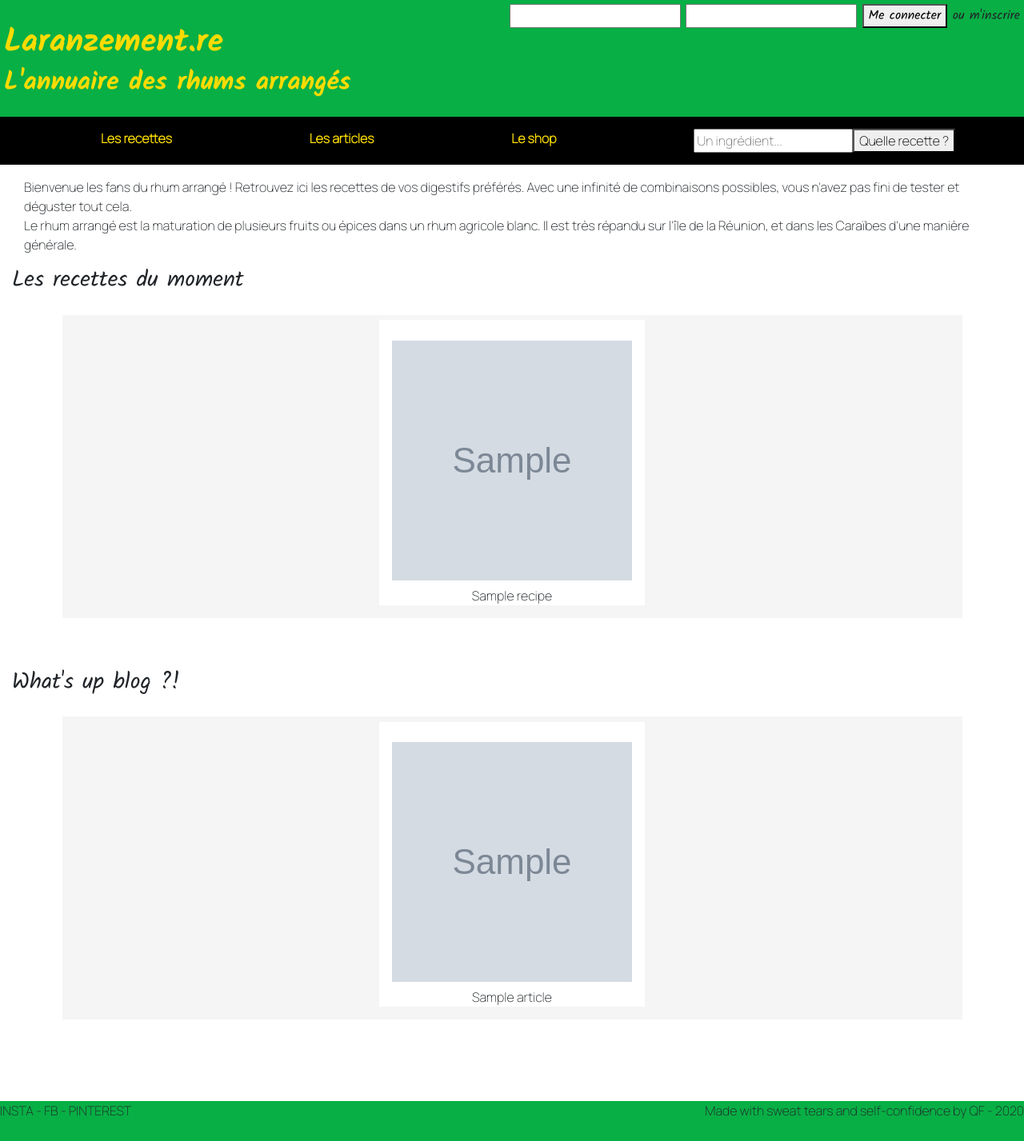
After one commit to pickforbass/laranzemen.re, a PHP site: page /process/vues/index.php in a window 1280 px wide. The commit adds this page. Shown: the whole page at 80% size. Run offline with PHP 8.4, Linux system fonts and the light colour scheme; tables that the repository leaves empty or names only in its code hold one stand-in row (values such as "Sample post"); grey boxes marked "Sample" are stand-in pictures.

Commit message:
index.php OK

```diff
--- /dev/null
+++ b/process/elements/connDB.php
@@ -0,0 +1,21 @@
+<?php
+
+$server = 'localhost';
+$username = 'root';
+$pwd = '';
+$dbn = 'laranzemen';
+
+$conn = new mysqli($server, $username, $pwd);
+
+if ($conn->connect_error) {
+    echo 'Erreur connexion '.$conn->connect_error;
+
+} else {
+    if($conn->select_db($dbn)){
+        mysqli_set_charset ($conn, "utf8");
+
+    } else {
+        echo "Erreur connexion à la base de données";
+
+    };
+}
--- a/process/elements/footer.php
+++ b/process/elements/footer.php
@@ -1 +1,6 @@
 <?php
+?>
+<footer>
+    <div id="sn-link"> INSTA - FB - PINTEREST</div>
+    <p>Made with sweat tears and self-confidence by QF - 2020</p>
+</footer>
--- a/process/elements/header.php
+++ b/process/elements/header.php
@@ -1,4 +1,7 @@
-
+<?php
+include "connDB.php";
+global $conn;
+?>
 
 <!DOCTYPE html>
 <html lang="fr">
@@ -8,7 +11,7 @@
     <meta name="viewport" content="width=device-width, user-scalable=0">
     <title>l'aranzement</title>
     <link rel="stylesheet" href="https://stackpath.bootstrapcdn.com/bootstrap/4.4.1/css/bootstrap.min.css" integrity="sha384-Vkoo8x4CGsO3+Hhxv8T/Q5PaXtkKtu6ug5TOeNV6gBiFeWPGFN9MuhOf23Q9Ifjh" crossorigin="anonymous">
-    <link rel="stylesheet" href="styles/styles.css">
+    <link rel="stylesheet" href="../../styles/styles.css">
 </head>
 <body>
 <header>
@@ -21,7 +24,7 @@
     </div>
 
     <?php
-    include "./elements/login.php";
+    include "login.php";
     ?>
 
 </header>
--- a/process/index.php
+++ /dev/null
@@ -1,4 +0,0 @@
-<?php
-require "./elements/header.php";
-require "./elements/footer.php";
-?>
--- /dev/null
+++ b/process/vues/article.php
@@ -0,0 +1 @@
+<?php
--- /dev/null
+++ b/process/vues/index.php
@@ -0,0 +1,61 @@
+<?php
+require "../elements/header.php";
+global $conn;
+
+$recipe_result = $conn->query("SELECT name, id, img FROM recipe ORDER BY RAND() LIMIT 3");
+$article_result = $conn->query("SELECT * FROM article ORDER BY RAND() LIMIT 3");
+
+?>
+
+
+<main class="container-fluid">
+    <div id="incipit" class="col-sm">
+        <p>
+            Bienvenue les fans du rhum arrangé ! Retrouvez ici les recettes de vos digestifs préférés. Avec une
+            infinité de combinaisons possibles, vous n'avez pas fini de tester et déguster tout cela.</br>
+            Le rhum arrangé est la maturation de plusieurs fruits ou épices dans un rhum agricole blanc.
+            Il est très répandu sur l'île de la Réunion, et dans les Caraïbes d'une manière générale.
+        </p>
+    </div>
+
+    <h3>Les recettes du moment</h3>
+    <div id="recipe-show" class="container col-md">
+        <?php
+        while ($row = $recipe_result->fetch_assoc()){
+        ?>
+        <a href="recipe.php?id=<?= $row['id'] ?>" class="col-md-4">
+            <div class="recipe-content">
+                <img src="../../sources/img/<?= $row['img']?>">
+                <div>
+                    <p><?= $row['name'] ?></p>
+                </div>
+            </div>
+        </a>
+        <?php }; ?>
+    </div>
+
+    <h3>What's up blog ?!</h3>
+    <div class="container index-content col-md">
+        <?php
+        while ($row = $article_result->fetch_assoc()){
+            ?>
+            <a href="article.php?id=<?= $row['id'] ?>" class="col-md-4">
+                <div class="article-content">
+                    <img src="../../sources/img/<?= $row['img'] ?>" height="200px" width="200px">
+                    <div class="preview">
+                        <p><?= $row['title'] ?></p>
+                    </div>
+                </div>
+            </a>
+        <?php } ?>
+    </div>
+
+
+
+
+
+</main>
+
+<?php
+require "../elements/footer.php";
+?>
--- /dev/null
+++ b/process/vues/recipe.php
@@ -0,0 +1 @@
+<?php
--- a/process/styles/styles.css
+++ b/styles/styles.css
@@ -1,17 +1,37 @@
+@import url('https://fonts.googleapis.com/css2?family=Kalam:wght@400;700&family=Manrope:wght@200&display=swap');
+
+html, body{
+    font-family: 'Manrope', sans-serif;
+}
+
+h1, h2{
+    font-family: 'Kalam', cursive;
+    font-weight: 700;
+    color: #fadb02;
+}
+
+h3, h4, h5, h6{
+    font-family: 'Kalam', cursive;
+    font-weight: 400;
+}
+
+a{
+    text-decoration: inherit;
+    color: inherit;
+}
+
+
+/* Elements of global pages*/
 header, footer{
     display: flex;
     justify-content: space-between;
-    background-color: #FFAE0A;
+    background-color: #08af45;
     padding-bottom: 10px;
 }
 
 .header-content{
     margin: 5px;
-}
-
-a{
-    text-decoration: inherit;
-    color: inherit;
+    font-family: 'Kalam', cursive;
 }
 
 .container-fluid{
@@ -28,15 +48,19 @@ menu{
     display: flex;
     justify-content: space-around;
     background-color: black;
-    color: white;
+    color: #fadb02;
+    font-weight: 700;
     margin-top: 0;
 }
 
-menu>div{
+menu div{
     margin: 15px;
 }
 
-.container{
+
+/* Set index.php*/
+
+main .container {
     width: 90%;
     margin: 2vw auto 5vw auto;
     background-color: #f5f5f5;
@@ -53,5 +77,7 @@ menu>div{
 }
 
 .container div img{
-    margin : 2vw;
+    margin-top : 2vw;
+    height: 300px;
+    width: 300px;
 }
```
Also changed, not shown: process/index.html (+4 -4 lines), process/notes.md (+11 -0 lines).
